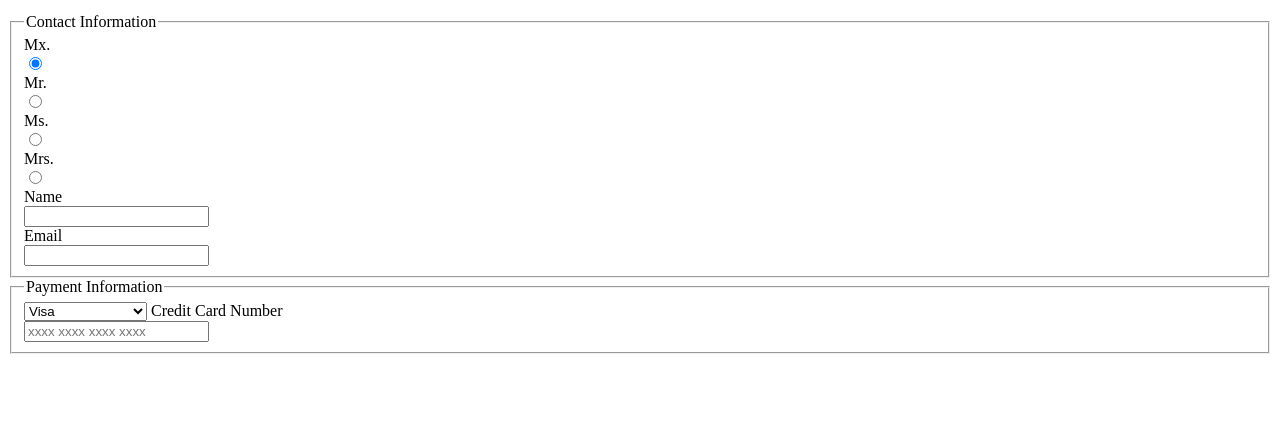
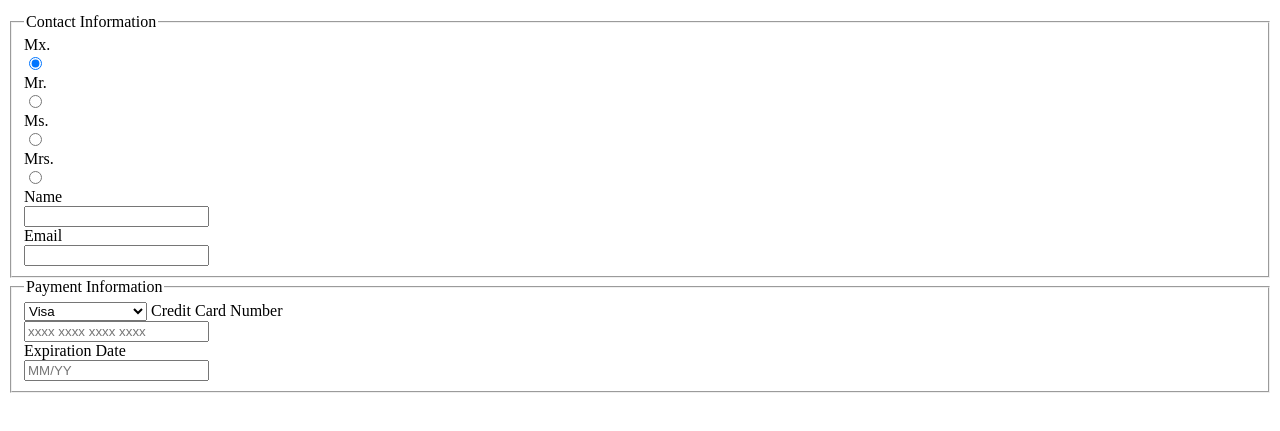
Before and after one commit to 10-5-pursuit/lab-intro-to-forms, a website: page index.html in a window 1280 px wide. Shown: the part 101-532 px from the top of the page. Drawn offline with Linux system fonts and the light colour scheme.

Commit message:
Met requirements for Expiration Date field which is a text type + label tag + and id of expiration date

```diff
--- a/index.html
+++ b/index.html
@@ -48,6 +48,8 @@
 
         <input type="tel" id="cardNumber" name="cardNumber" placeholder="xxxx xxxx xxxx xxxx" required><br>
 
+        <label for="expiration-date">Expiration Date</label><br>
+        <input type="text" id="expiration-date" name="expiration-date" placeholder="MM/YY" required><br>
 
     </fieldset>
 
```
